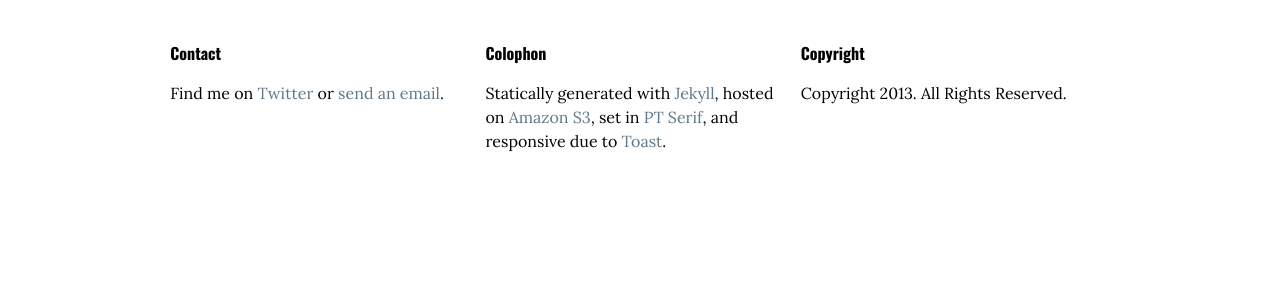
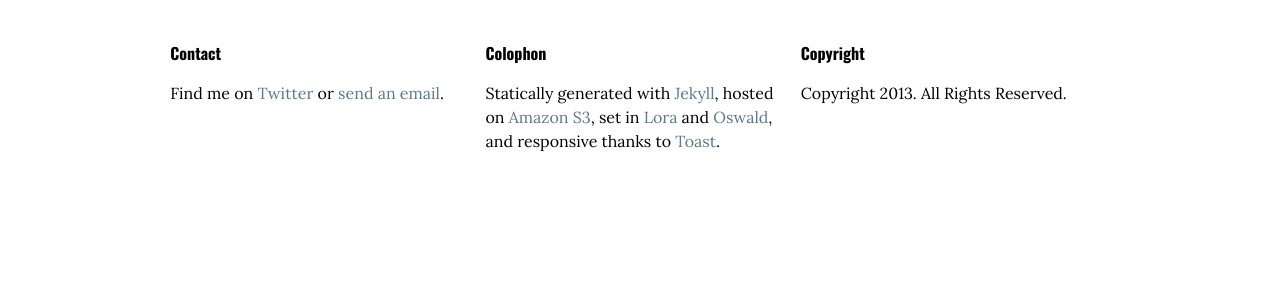
Before and after one commit to ebsen/ebsen.me, a Jekyll site: the page built from index.html, in a window 1280 px wide. Shown: the part 317-617 px from the top of the page. Built offline with Jekyll 4.4.1, drawn with Linux system fonts in a browser that asks for light colours.

Commit message:
Updated Colophon to correct fonts

```diff
--- a/_layouts/default.html
+++ b/_layouts/default.html
@@ -33,7 +33,7 @@
 			</section>
 			<section class="grid-one-third">
 				Colophon
-				<p>Statically generated with <a href="http://jekyllrb.com">Jekyll</a>, hosted on <a href="http://aws.amazon.com/s3/">Amazon S3</a>, set in <a href="http://www.paratype.com/public/">PT Serif</a>, and responsive due to <a href="http://daneden.me/toast/">Toast</a>.</p>
+				<p>Statically generated with <a href="http://jekyllrb.com">Jekyll</a>, hosted on <a href="http://aws.amazon.com/s3/">Amazon S3</a>, set in <a href="http://www.google.com/fonts/specimen/Lora">Lora</a> and <a href="http://www.google.com/fonts/specimen/Oswald">Oswald</a>, and responsive thanks to <a href="http://daneden.me/toast/">Toast</a>.</p>
 			</section>
 			<section class="grid-one-third">
 				Copyright
```
